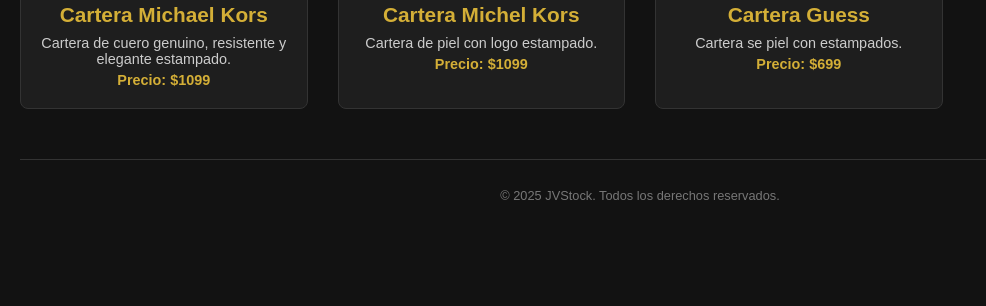
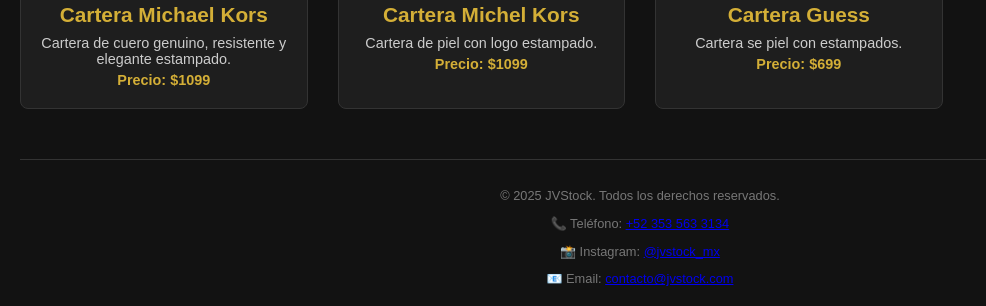
Before and after one commit to jvstock/jvstock, a plain HTML site: page index.html in a window 1280 px wide. Shown: the part 958-1264 px from the top of the page, without its empty margins (0-986 px from the left). Before the commit the page ends 1181 px from the top, so only its background shows below. Drawn offline with Linux system fonts and the light colour scheme.

Commit message:
Update index.html

```diff
--- a/index.html
+++ b/index.html
@@ -131,8 +131,13 @@
   </main>
 
   <footer>
-    <p>&copy; 2025 JVStock. Todos los derechos reservados.</p>
-  </footer>
+  <p>&copy; 2025 JVStock. Todos los derechos reservados.</p>
+  <div class="contacto">
+    <p>📞 Teléfono: <a href="tel:+523535633134">+52 353 563 3134</a></p>
+    <p>📸 Instagram: <a href="https://instagram.com/jvstock_mx" target="_blank">@jvstock_mx</a></p>
+    <p>📧 Email: <a href="mailto:contacto@jvstock.com">contacto@jvstock.com</a></p>
+  </div>
+</footer>
 
   <script>
     const filterMarca = document.getElementById('filterMarca');
```
